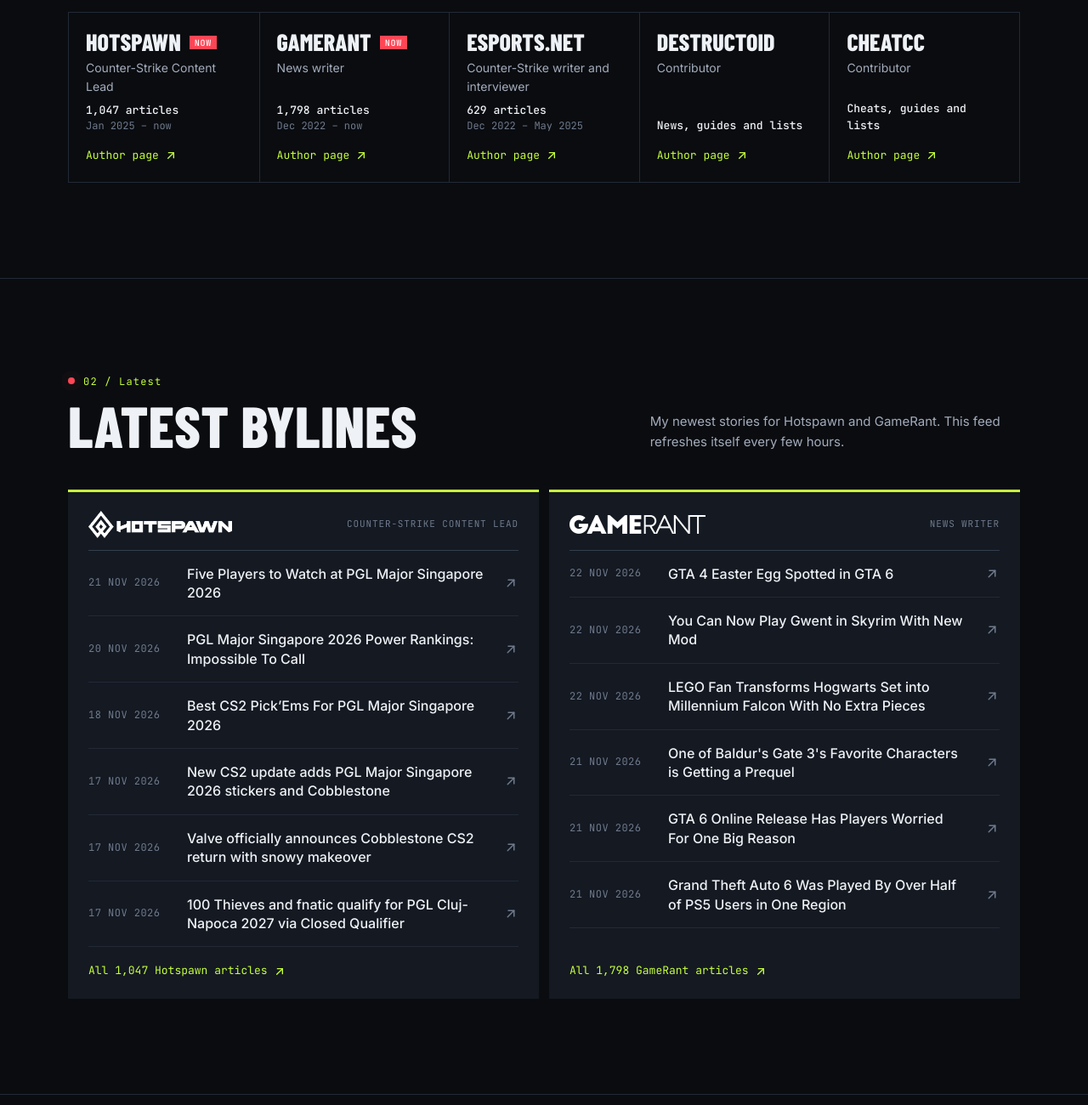
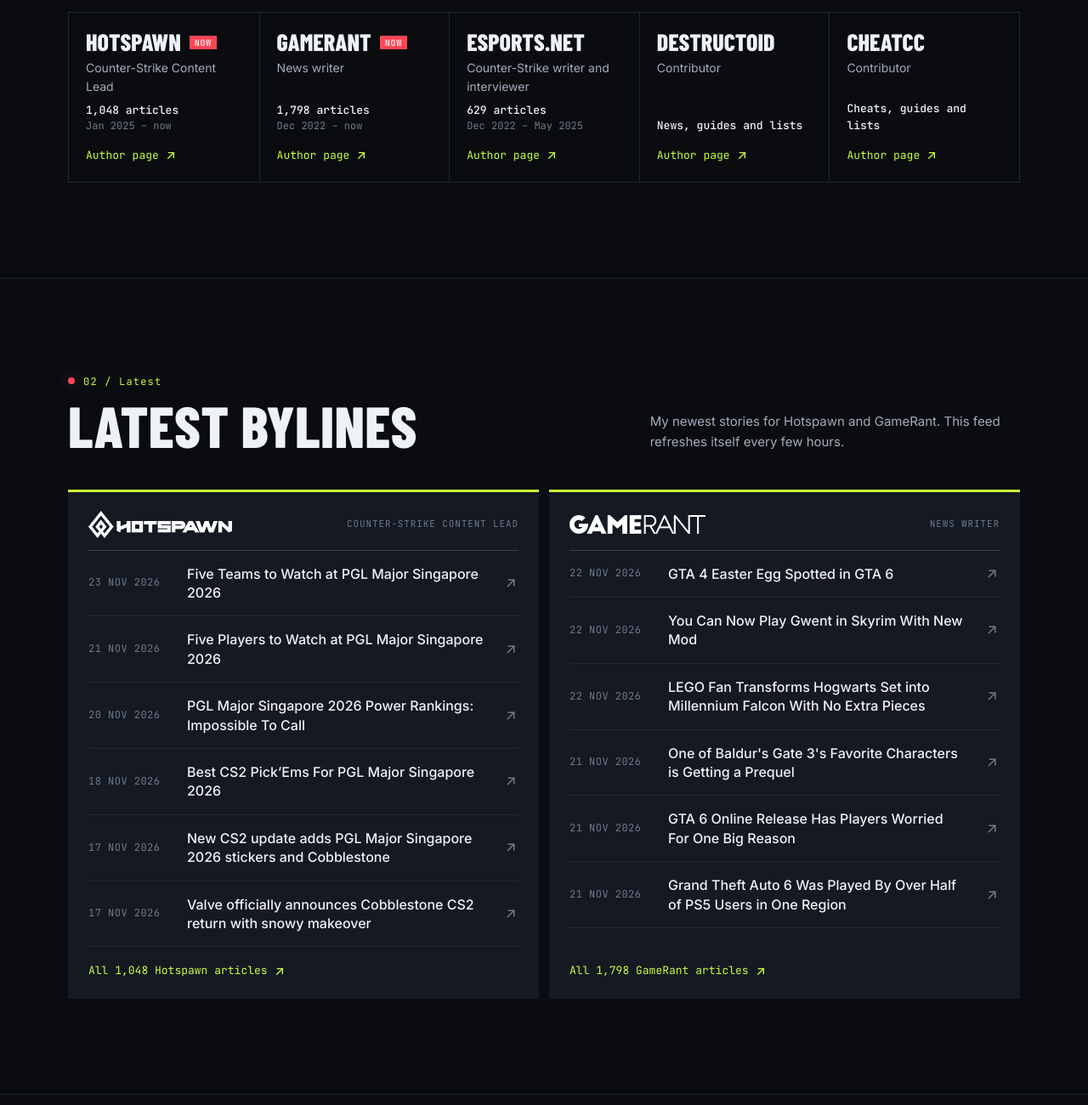
Before and after one commit to danieltmorris97/danielmorriswriting, a plain HTML site: page index.html in a window 1280 px wide. Shown: the part 1360-2660 px from the top of the page at 85% size. Drawn offline with Linux system fonts and the light colour scheme.

Commit message:
Update latest articles

```diff
--- a/index.html
+++ b/index.html
@@ -101,7 +101,7 @@
           <li class="outlet is-current">
             <h3 class="outlet-name">Hotspawn</h3>
             <p class="outlet-role">Counter-Strike Content Lead</p>
-            <p class="outlet-stat"><b><span data-live="hotspawn-count">1,047</span> articles</b>Jan 2025 – now</p>
+            <p class="outlet-stat"><b><span data-live="hotspawn-count">1,048</span> articles</b>Jan 2025 – now</p>
             <a class="text-link" href="https://www.hotspawn.com/author/danielmorris" target="_blank" rel="noopener">Author page <svg class="icon" viewBox="0 0 24 24" fill="none" stroke="currentColor" stroke-width="2" stroke-linecap="round" stroke-linejoin="round" aria-hidden="true"><path d="M17 7l-10 10" /><path d="M8 7l9 0l0 9" /></svg><span class="sr-only"> on Hotspawn (opens in a new tab)</span></a>
           </li>
           <li class="outlet is-current">
@@ -150,6 +150,13 @@
             </div>
             <ul class="latest-list">
               <li>
+                <a class="feed-row" href="https://www.hotspawn.com/counter-strike/news/five-teams-to-watch-at-pgl-major-singapore-2026" target="_blank" rel="noopener">
+                  <time class="feed-date" datetime="2026-11-23">23 Nov 2026</time>
+                  <span class="feed-title">Five Teams to Watch at PGL Major Singapore 2026<span class="sr-only"> (opens in a new tab)</span></span>
+                  <svg class="icon" viewBox="0 0 24 24" fill="none" stroke="currentColor" stroke-width="2" stroke-linecap="round" stroke-linejoin="round" aria-hidden="true"><path d="M17 7l-10 10" /><path d="M8 7l9 0l0 9" /></svg>
+                </a>
+              </li>
+              <li>
                 <a class="feed-row" href="https://www.hotspawn.com/counter-strike/news/five-players-to-watch-at-pgl-major-singapore-2026" target="_blank" rel="noopener">
                   <time class="feed-date" datetime="2026-11-21">21 Nov 2026</time>
                   <span class="feed-title">Five Players to Watch at PGL Major Singapore 2026<span class="sr-only"> (opens in a new tab)</span></span>
@@ -184,15 +191,8 @@
                   <svg class="icon" viewBox="0 0 24 24" fill="none" stroke="currentColor" stroke-width="2" stroke-linecap="round" stroke-linejoin="round" aria-hidden="true"><path d="M17 7l-10 10" /><path d="M8 7l9 0l0 9" /></svg>
                 </a>
               </li>
-              <li>
-                <a class="feed-row" href="https://www.hotspawn.com/counter-strike/news/100-thieves-and-fnatic-qualify-for-pgl-cluj-napoca-2027-via-closed-qualifier" target="_blank" rel="noopener">
-                  <time class="feed-date" datetime="2026-11-17">17 Nov 2026</time>
-                  <span class="feed-title">100 Thieves and fnatic qualify for PGL Cluj-Napoca 2027 via Closed Qualifier<span class="sr-only"> (opens in a new tab)</span></span>
-                  <svg class="icon" viewBox="0 0 24 24" fill="none" stroke="currentColor" stroke-width="2" stroke-linecap="round" stroke-linejoin="round" aria-hidden="true"><path d="M17 7l-10 10" /><path d="M8 7l9 0l0 9" /></svg>
-                </a>
-              </li>
             </ul>
-            <a class="text-link latest-more" href="https://www.hotspawn.com/author/danielmorris" target="_blank" rel="noopener">All 1,047 Hotspawn articles <svg class="icon" viewBox="0 0 24 24" fill="none" stroke="currentColor" stroke-width="2" stroke-linecap="round" stroke-linejoin="round" aria-hidden="true"><path d="M17 7l-10 10" /><path d="M8 7l9 0l0 9" /></svg><span class="sr-only"> (opens in a new tab)</span></a>
+            <a class="text-link latest-more" href="https://www.hotspawn.com/author/danielmorris" target="_blank" rel="noopener">All 1,048 Hotspawn articles <svg class="icon" viewBox="0 0 24 24" fill="none" stroke="currentColor" stroke-width="2" stroke-linecap="round" stroke-linejoin="round" aria-hidden="true"><path d="M17 7l-10 10" /><path d="M8 7l9 0l0 9" /></svg><span class="sr-only"> (opens in a new tab)</span></a>
           </div>
           <div class="latest-col">
             <div class="latest-head">
```
Also changed, not shown: data/feed.json (+6 -6 lines).
